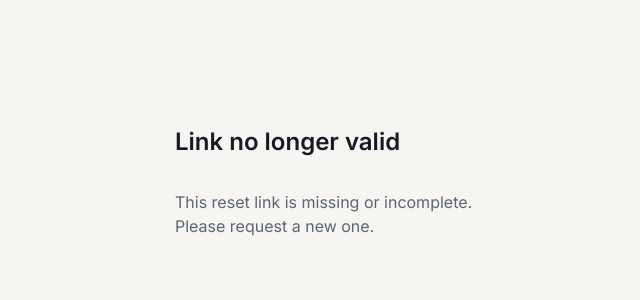
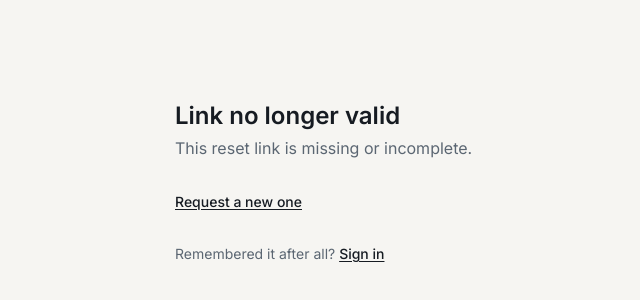
Before and after one commit to stephenjoehley-cyber/business-partner, a Next.js app: page /auth/reset-password in a window 1280 px wide. Shown: the part 218-518 px from the top of the page, without its empty margins (297-937 px from the left). Built offline with nearby package versions, Linux system fonts and the light colour scheme; no server answers.

Commit message:
Add actionable links to reset-password error state

```diff
--- a/app/auth/reset-password/page.tsx
+++ b/app/auth/reset-password/page.tsx
@@ -2,6 +2,7 @@
 
 import { Suspense, useEffect, useState } from 'react';
 import { useRouter, useSearchParams } from 'next/navigation';
+import Link from 'next/link';
 import { createClient } from '@/lib/supabase/client';
 import { PasswordField } from '@/components/PasswordField';
 
@@ -58,9 +59,9 @@ function ResetPasswordForm() {
       if (urlErrorDescription) {
         setExchangeError(decodeURIComponent(urlErrorDescription.replace(/\+/g, ' ')));
       } else if (hasCode || hasHashToken) {
-        setExchangeError('This reset link has expired or already been used. Please request a new one.');
+        setExchangeError('This reset link has expired or already been used.');
       } else {
-        setExchangeError('This reset link is missing or incomplete. Please request a new one.');
+        setExchangeError('This reset link is missing or incomplete.');
       }
       setIsExchanging(false);
     }
@@ -101,8 +102,23 @@ function ResetPasswordForm() {
   if (exchangeError) {
     return (
       <main className="mx-auto flex min-h-screen max-w-sm flex-col justify-center gap-8 px-6">
-        <h1 className="text-2xl font-semibold">Link no longer valid</h1>
-        <p className="text-ink-faint">{exchangeError}</p>
+        <div>
+          <h1 className="text-2xl font-semibold">Link no longer valid</h1>
+          <p className="mt-1 text-ink-faint">{exchangeError}</p>
+        </div>
+
+        <p className="text-sm text-ink-faint">
+          <Link href="/forgot-password" className="font-medium text-ink underline underline-offset-2">
+            Request a new one
+          </Link>
+        </p>
+
+        <p className="text-sm text-ink-faint">
+          Remembered it after all?{' '}
+          <Link href="/login" className="font-medium text-ink underline underline-offset-2">
+            Sign in
+          </Link>
+        </p>
       </main>
     );
   }
```
